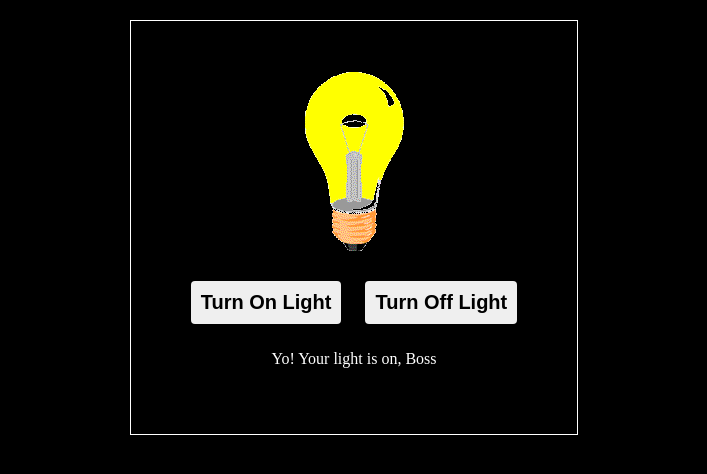
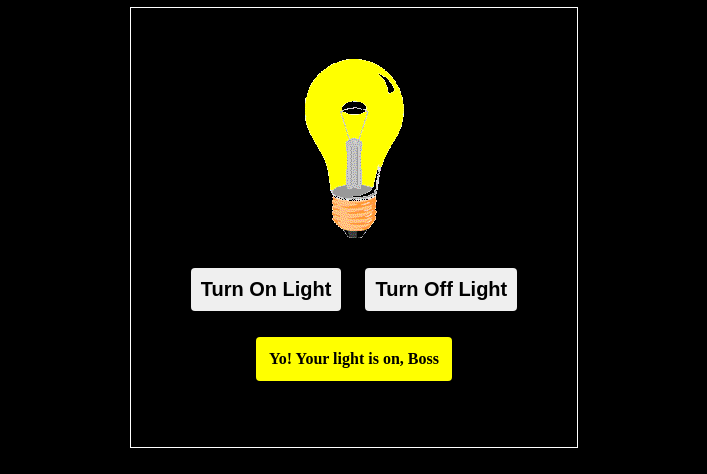
Before and after one commit to TheWindTraveler/turn-on-and-off, a plain HTML site: page index.html in a window 1280 px wide. Both pictures are taken after a click on the button "Turn On Light". Shown: the part 230-704 px from the top of the page, without its empty margins (286-993 px from the left). Drawn offline with Linux system fonts and the light colour scheme.

Commit message:
chore: other functionalities added

```diff
--- a/index.css
+++ b/index.css
@@ -38,3 +38,12 @@ body{
     transition: 1s ease;
     border-bottom: 2px solid white;
 }
+
+.notification{
+    padding: 13px;
+    border-radius: 4px;
+    background-color: yellow;
+    color: black;
+    font-weight: bold;
+    display: none;
+}
--- a/index.html
+++ b/index.html
@@ -14,7 +14,7 @@
             <button id="on-switch" class="switch-btn">Turn On Light</button>
             <button id="off-switch" class="switch-btn">Turn Off Light</button>
         </div>
-        <p id="notification-message"></p>
+        <p id="notification-message" class="notification"></p>
     </main>
 
 
--- a/index.js
+++ b/index.js
@@ -3,6 +3,11 @@ const onSwitchButton = document.getElementById("on-switch");
 const offSwitchButton = document.getElementById("off-switch");
 let notificationMessage = document.getElementById("notification-message");
 
+function notificationMessageTimeOut(duration = 4000) {
+       setTimeout(() => {
+        notificationMessage.style.display = "none"
+    }, duration);
+}
 
 function updateMessage(isOn) {
     notificationMessage.textContent = isOn
@@ -13,9 +18,13 @@ function updateMessage(isOn) {
 onSwitchButton.addEventListener("click", function() {
     myBulb.src = "assets/pic_bulbon.gif";
         updateMessage(true);
-})
+        notificationMessage.style.display = "block";
+        notificationMessageTimeOut()
+    })
 
 offSwitchButton.addEventListener("click", function() {
     myBulb.src = "assets/pic_bulboff.gif";
     updateMessage(false);
+    notificationMessage.style.display = "block";
+    notificationMessageTimeOut()
 })
```
